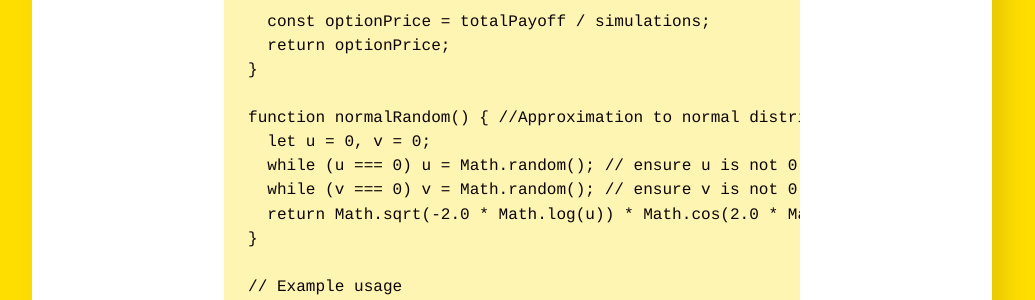
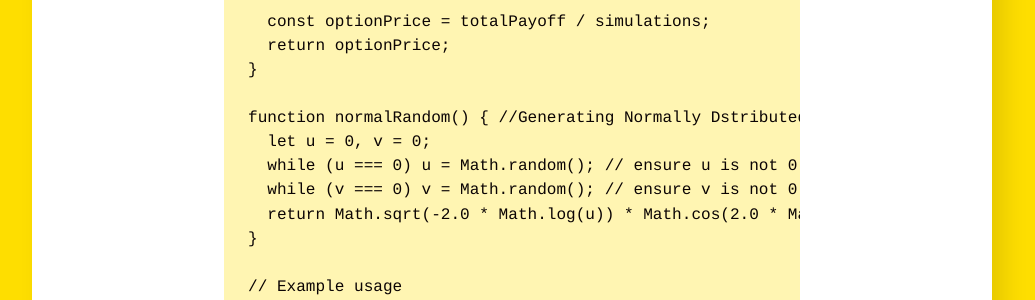
Before and after one commit to gopi-suvanam/gopi-suvanam.github.io, a Jekyll site: the page built from _posts/2023-05-04-Monte-Carlo-Simulation-for-Option-Pricing.md, in a window 1280 px wide. Shown: the part 4120-4420 px from the top of the page, without its empty margins (128-1163 px from the left). Built offline with Jekyll 4.4.1, drawn with Linux system fonts in a browser that asks for light colours; some of the changed text lies outside the part shown.

Commit message:
Update 2023-05-04-Monte-Carlo-Simulation-for-Option-Pricing.md

```diff
--- a/_posts/2023-05-04-Monte-Carlo-Simulation-for-Option-Pricing.md
+++ b/_posts/2023-05-04-Monte-Carlo-Simulation-for-Option-Pricing.md
@@ -83,7 +83,7 @@
 	  return optionPrice;
 	}
 
-	function normalRandom() { //Approximation to normal distribution
+	function normalRandom() { //Generating Normally Dstributed variables: https://en.wikipedia.org/wiki/Box%E2%80%93Muller_transform
 	  let u = 0, v = 0;
 	  while (u === 0) u = Math.random(); // ensure u is not 0
 	  while (v === 0) v = Math.random(); // ensure v is not 0
```
